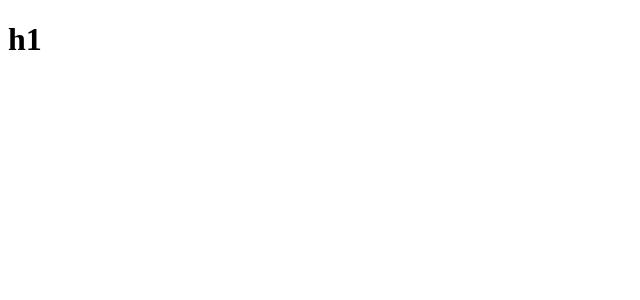
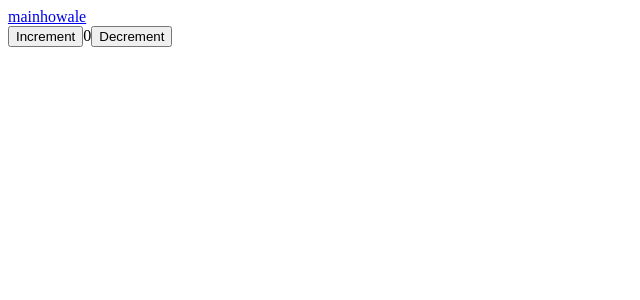
Before and after one commit to mxxnseat/deliverycx_rewrite, a React (Create React App) app in the folder client/: page /home in a window 1280 px wide. Shown: the top 300 px of the page, without its empty margins (0-640 px from the left). Built offline with nearby package versions, Linux system fonts and the light colour scheme.

Commit message:
настройка роута, редакса

```diff
--- a/client/src/application/App.tsx
+++ b/client/src/application/App.tsx
@@ -1,8 +1,29 @@
+import { Suspense } from "react";
+import { BrowserRouter, Link, Route, Switch } from "react-router-dom";
+import App1 from "./ape1";
+import App2 from "./ape2";
 
-const App = ():JSX.Element => {
-  return (
-    <><h1>h1</h1></>
-  )
+const App = (): JSX.Element => {
+
+	return (
+    <>
+
+      <Link to="/">main</Link>
+      <Link to="/home">ho</Link>
+      <Link to="/home/wal">wale</Link>
+
+      <Suspense fallback={"load"}>
+
+
+        <Switch>
+        <Route path="/home" exact component={()=> <App2 />} />
+        </Switch>
+
+      </Suspense>
+
+
+    </>
+	)
 }
 
 export default App;
--- /dev/null
+++ b/client/src/application/ape1.tsx
@@ -0,0 +1,14 @@
+
+
+const App1 = (): JSX.Element => {
+
+
+	return (
+    <>
+      home
+
+    </>
+	)
+}
+
+export default App1;
--- /dev/null
+++ b/client/src/application/ape2.tsx
@@ -0,0 +1,38 @@
+import { useDispatch, useSelector } from "react-redux";
+import { Link } from "react-router-dom";
+import { decrement, increment } from "servises/redux/counterSlice";
+
+const App2 = (): JSX.Element => {
+  const count = useSelector((state: any) => state.counter.value)
+  const dispatch = useDispatch()
+
+  const nextPage = () => {
+    dispatch(increment())
+  }
+  const prevPage = () => {
+    dispatch(decrement())
+  }
+
+	return (
+    <div>
+      <div>
+        <button
+          aria-label="Decrement value"
+          onClick={prevPage}
+        >
+
+          Increment
+        </button>
+        <span data-testid="coutn">{count}</span>
+        <button
+          aria-label="Increment value"
+          onClick={nextPage}
+        >
+          Decrement
+        </button>
+      </div>
+    </div>
+	)
+}
+
+export default App2;
--- a/client/src/index.tsx
+++ b/client/src/index.tsx
@@ -1,8 +1,25 @@
 import React from 'react';
 import ReactDOM from 'react-dom';
 import App from 'application/App';
+import { store,persistor } from 'servises/redux/createStore';
+import { Provider } from 'react-redux';
+import { ConnectedRouter } from 'connected-react-router';
+import { createBrowserHistory } from 'history';
+import App1 from 'application/ape1';
+import App2 from 'application/ape2';
+import { BrowserRouter } from 'react-router-dom';
+import { PersistGate } from 'redux-persist/integration/react';
+
 
 ReactDOM.render(
-  <App />,
-  document.getElementById('root')
+  <Provider store={store}>
+    <PersistGate loading={null} persistor={persistor}>
+      <BrowserRouter>
+      <App />
+    </BrowserRouter>
+    </PersistGate>
+
+
+  </Provider>,
+	document.getElementById('root')
 );
--- /dev/null
+++ b/client/src/servises/redux/counterSlice.ts
@@ -0,0 +1,34 @@
+import { createAsyncThunk, createSlice } from '@reduxjs/toolkit'
+
+
+export const initState = {
+  value: 0,
+  arr:[]
+}
+
+
+
+export const counterSlice = createSlice({
+  name: 'counter',
+  initialState: initState,
+  reducers: {
+    increment: state => {
+      console.log('inc')
+      state.value += 1
+    },
+    decrement: state => {
+      state.value -= 1
+    },
+    incrementByAmount: (state, action) => {
+      state.value += action.payload
+    }
+  },
+
+})
+
+// Action creators are generated for each case reducer function
+export const { increment, decrement, incrementByAmount } = counterSlice.actions
+
+
+
+export default counterSlice.reducer
--- /dev/null
+++ b/client/src/servises/redux/createStore.ts
@@ -0,0 +1,62 @@
+/* eslint-disable @typescript-eslint/no-explicit-any */
+/* eslint-disable @typescript-eslint/no-unused-vars */
+import { combineReducers, Middleware } from 'redux'
+import { connectRouter, routerMiddleware } from 'connected-react-router'
+import { createBrowserHistory } from 'history';
+import { configureStore, getDefaultMiddleware } from '@reduxjs/toolkit';
+import logger from 'redux-logger'
+import counterSlice from './counterSlice';
+import { createTransform, persistReducer, persistStore } from 'redux-persist';
+import storage from 'redux-persist/lib/storage'
+
+const history = createBrowserHistory()
+const persistConfig = {
+  key: "delivery",
+  storage,
+  blacklist: [
+
+  ],
+  transforms: [
+    createTransform(
+      (inboundState, key) => {
+        return inboundState;
+      },
+      (outboundState, key) => {
+        return outboundState
+      },
+      {
+        whitelist: [
+
+        ]
+      }
+    )
+  ]
+};
+
+const createRootReducer = combineReducers({
+  router: connectRouter(history),
+  counter:counterSlice
+})
+
+const persistedReducer = persistReducer(persistConfig, createRootReducer);
+
+const customMiddleware:Middleware<Record<string,unknown>, RootState> = store => next => action  => {
+  const res = next(action);
+  return res;
+};
+
+const middlewares = [logger,routerMiddleware(history),customMiddleware];
+
+const store = configureStore({
+  reducer:persistedReducer,
+  middleware:  (getDefaultMiddleware) => [...getDefaultMiddleware({
+    serializableCheck: false
+  }), ...middlewares],
+  devTools: process.env.NODE_ENV !== 'production',
+})
+
+const persistor = persistStore(store);
+
+export { store, persistor }
+export type RootState = ReturnType<typeof createRootReducer>;
+export type AppDispatch = typeof store.dispatch;
```
Also changed, not shown: client/package.json (+10 -0 lines), client/.eslintrc.js, 1 other file (tests, documents, lock files or other folders).
